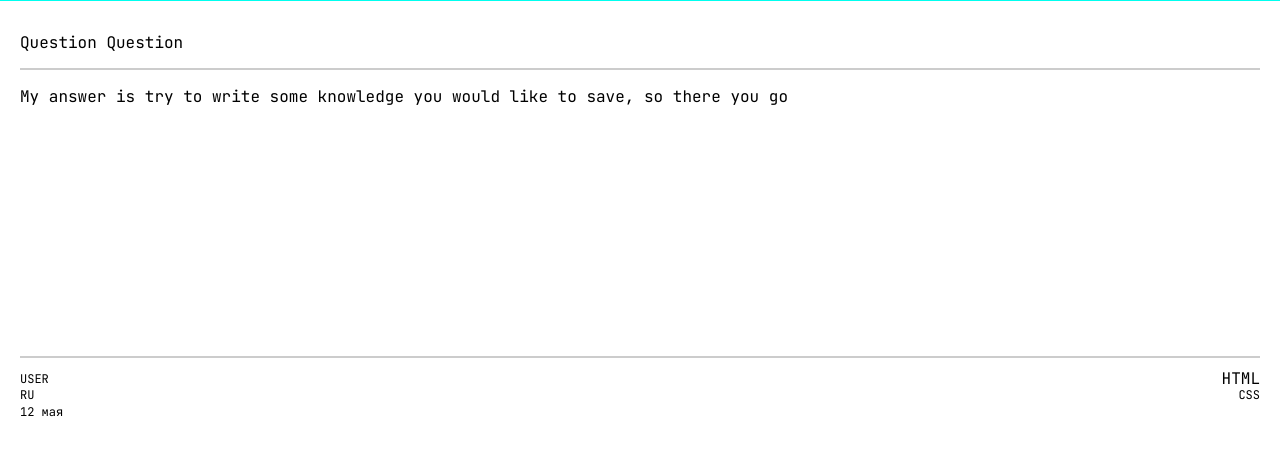
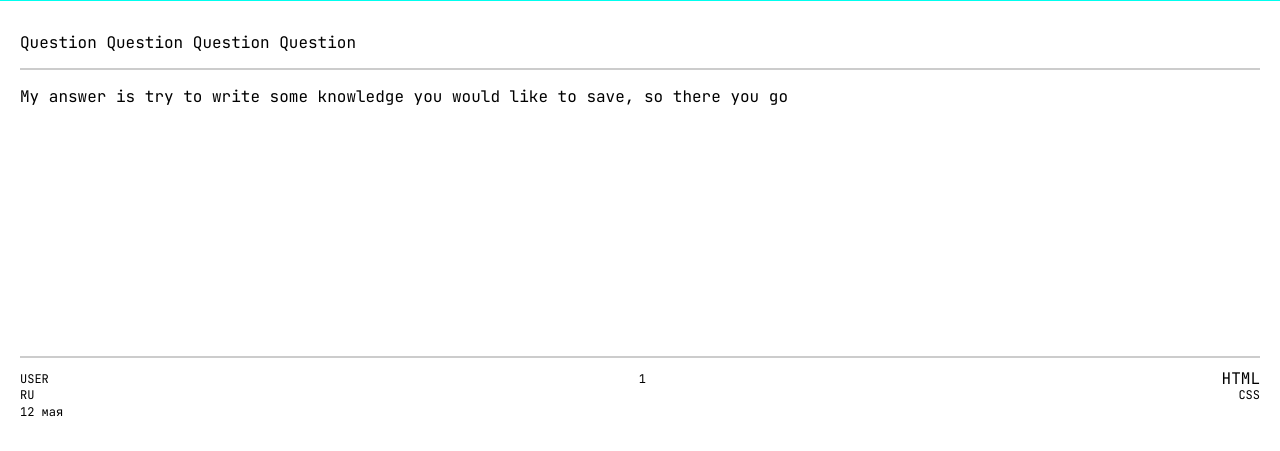
Before and after one commit to IvanPostarnak/know-it-all, a PHP site: page / in a window 1280 px wide. Shown: the part 1269-1720 px from the top of the page. Run offline with PHP 8.4, Linux system fonts and the light colour scheme; data that the repository does not hold is empty.

Commit message:
feat: add render of card's id on the screen

```diff
--- a/blocks/single-card/_single-card.scss
+++ b/blocks/single-card/_single-card.scss
@@ -119,4 +119,8 @@
     display: block;
     cursor: pointer;
   }
+
+  &__id {
+
+  }
 }
--- a/index.html
+++ b/index.html
@@ -83,7 +83,7 @@
   <article class="single-card">
     <div class="single-card__content">
       <div class="single-card__header-line">
-        <p class="single-card__question">Question Question</p>
+        <p class="single-card__question">Question Question Question Question</p>
       </div>
       <p class="single-card__answer">My answer is try to write some knowledge you would like to save, so there you go</p>
     </div>
@@ -93,6 +93,7 @@
         <a class="single-card__lang">RU</a>
         <a class="single-card__time"><time>12 мая</time></a>
       </div>
+      <p class="single-card__id">1</p>
       <div class="single-card__categories">
         <div class="single-card__main-category-wrapper">
           <a class="single-card__main-category">HTML</a>
--- a/src/index.css
+++ b/src/index.css
@@ -459,7 +459,6 @@
   display: block;
   cursor: pointer;
 }
-
 .container {
   width: 100%;
   height: 100vh;
```
